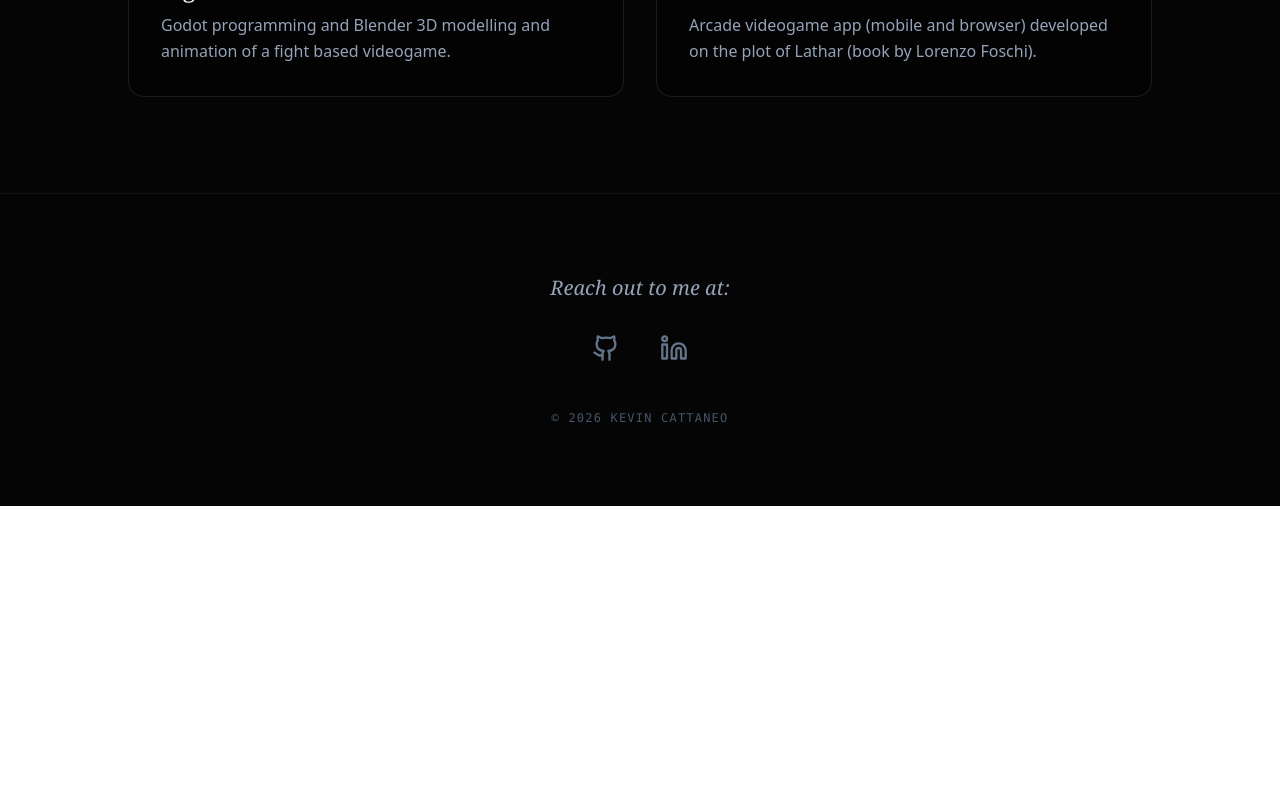
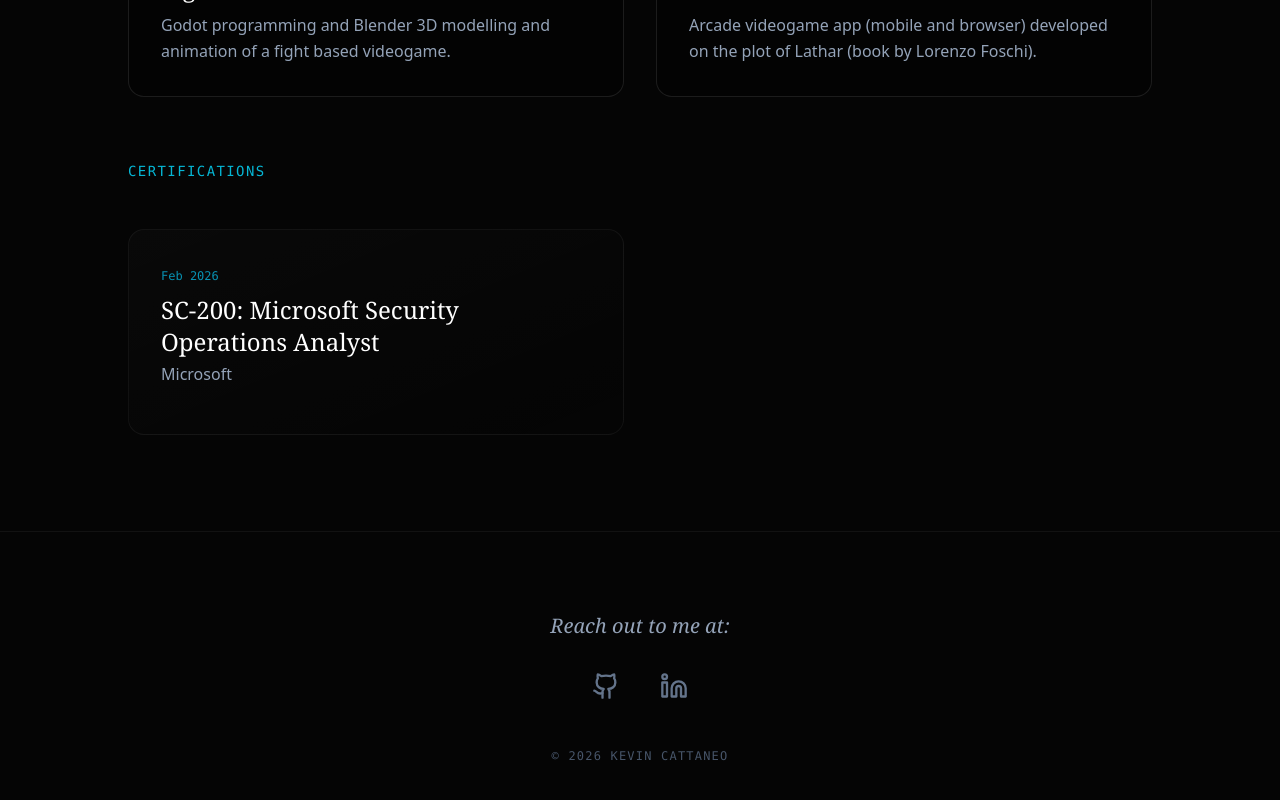
Before and after one commit to keatane/keatane.github.io, a React (Vite) app: page / in a window 1280 px wide. Shown: the part 2959-3759 px from the top of the page. Before the commit the page ends 3465 px from the top, so only its background shows below. Built offline with nearby package versions, Linux system fonts and the light colour scheme.

Commit message:
added certifications

```diff
--- a/src/App.jsx
+++ b/src/App.jsx
@@ -1,5 +1,5 @@
 import React from 'react';
-import { Github, Linkedin, Shield, Trophy, ExternalLink, Gamepad2, Terminal, Briefcase, Languages } from 'lucide-react';
+import { Github, Linkedin, Shield, Trophy, Paperclip, ExternalLink, Gamepad2, Terminal, Briefcase, Languages } from 'lucide-react';
 import ScrollToTop from './ScrollToTop';
 import kevinAvatar from './assets/kevin.webp';
 
@@ -128,6 +128,16 @@ const Portfolio = () => {
             />
           </div>
         </div>
+        <div className="max-w-5xl mx-auto mt-16">
+          <h2 className="text-sm font-mono text-cyan-500 mb-12 uppercase tracking-widest">Certifications</h2>
+          <div className="grid md:grid-cols-2 gap-8">
+            <div className="p-8 border border-white/5 bg-gradient-to-br from-white/[0.02] to-transparent rounded-2xl">
+              <span className="text-xs font-mono text-cyan-600">Feb 2026</span>
+              <h3 className="text-2xl font-serif text-white mt-2">SC-200: Microsoft Security Operations Analyst</h3>
+              <p className="text-slate-400 mt-1 mb-4">Microsoft</p>
+            </div>
+          </div>
+        </div>
       </section>
 
       {/* FOOTER */}
```
